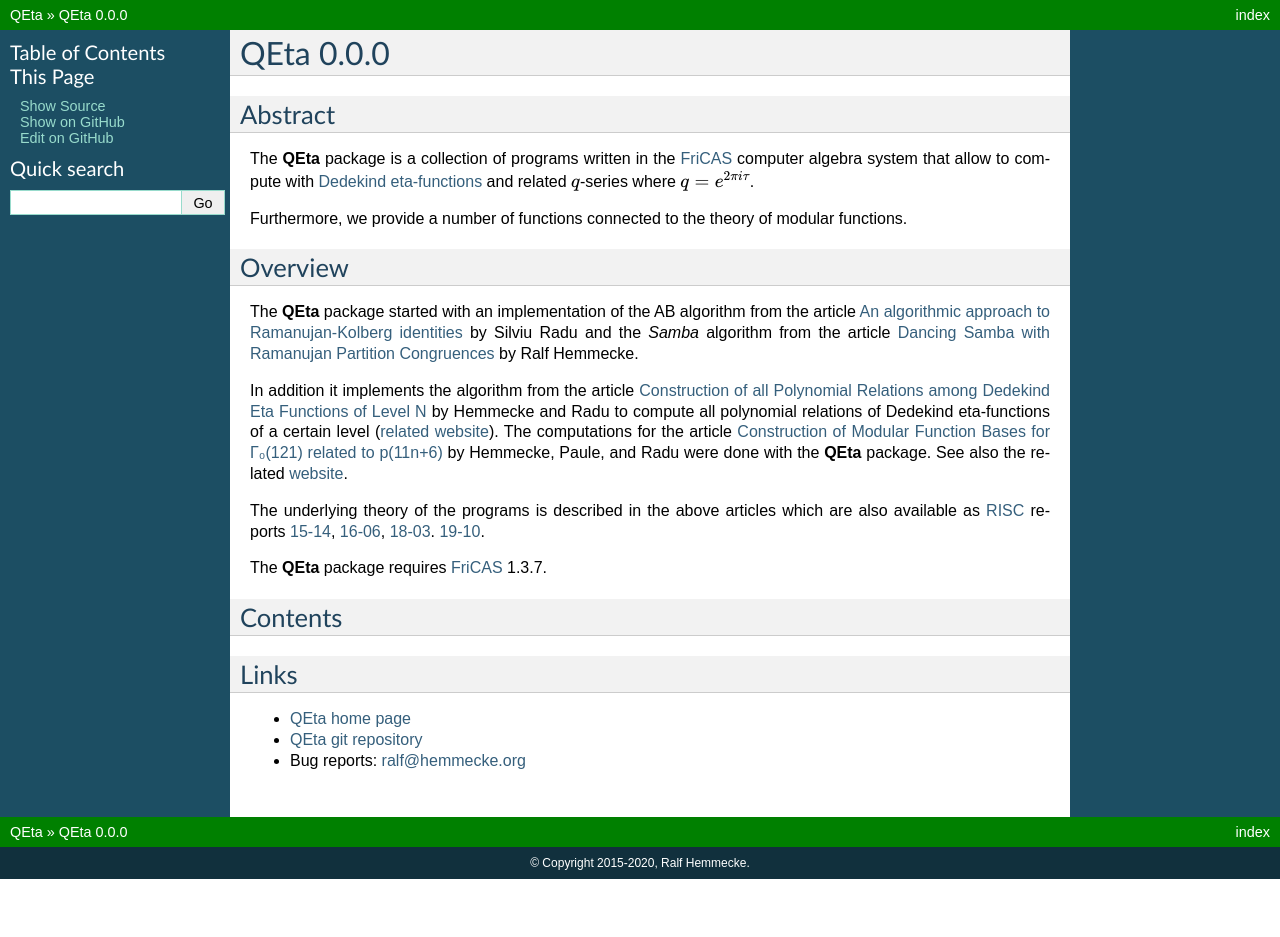
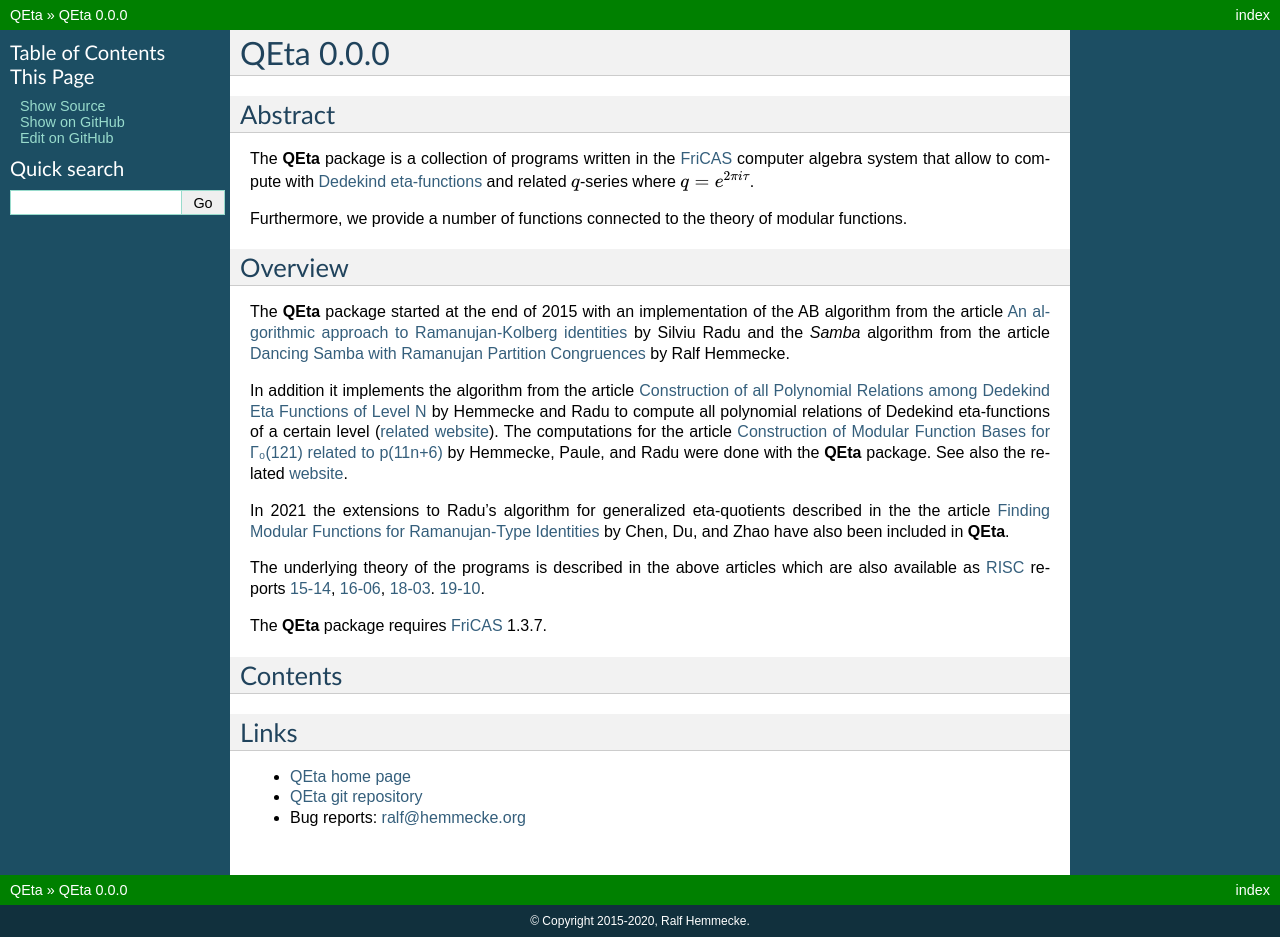
Before and after one commit to hemmecke/qeta, a Sphinx documentation site: the page built from sphinx/source/index.rst, in a window 1280 px wide. Built offline with Sphinx 7.4.7, drawn with Linux system fonts in a browser that asks for light colours; pages that are not in the unit, such as notebooks, are missing from menus; before the commit the page ends 900 px from its top, so only the background shows below that.

Commit message:
improve sphinx documentation

```diff
--- a/sphinx/source/index.rst
+++ b/sphinx/source/index.rst
@@ -17,15 +17,13 @@
 Overview
 --------
 
-The **QEta** package started with an implementation of the AB
-algorithm from the article
-`An algorithmic approach to Ramanujan-Kolberg identities
+The **QEta** package started at the end of 2015 with an implementation
+of the AB algorithm from the article `An algorithmic approach to
+Ramanujan-Kolberg identities
 <https://www.sciencedirect.com/science/article/pii/S0747717114000868>`_
-by Silviu Radu
-and the *Samba* algorithm from the article
-`Dancing Samba with Ramanujan Partition Congruences
-<https://doi.org/10.1016/j.jsc.2017.02.001>`_
-by Ralf Hemmecke.
+by Silviu Radu and the *Samba* algorithm from the article `Dancing
+Samba with Ramanujan Partition Congruences
+<https://doi.org/10.1016/j.jsc.2017.02.001>`_ by Ralf Hemmecke.
 
 In addition it implements the algorithm from the article
 `Construction of all Polynomial Relations among Dedekind Eta Functions
@@ -40,13 +38,18 @@
 with the **QEta** package. See also the related `website
 <https://www.risc.jku.at/people/hemmecke/papers/integralbasis/>`_.
 
+In 2021 the extensions to Radu's algorithm for generalized
+eta-quotients described in the the article `Finding Modular Functions
+for Ramanujan-Type Identities
+<https://doi.org/10.1007/s00026-019-00457-4>`_ by Chen, Du, and Zhao
+have also been included in **QEta**.
+
 The underlying theory of the programs is described in the above
 articles which are also available as RISC_ reports
 `15-14 <http://www.risc.jku.at/publications/download/risc_5069/zzz3.pdf>`_,
 `16-06 <http://www.risc.jku.at/publications/download/risc_5338/DancingSambaRamanujan.pdf>`_,
 `18-03 <http://www.risc.jku.at/publications/download/risc_5561/etarelations.pdf>`_.
 `19-10 <https://www.risc.jku.at/publications/download/risc_6343/19-10.pdf>`_.
-
 
 The **QEta** package requires FriCAS_ 1.3.7.
 
```
